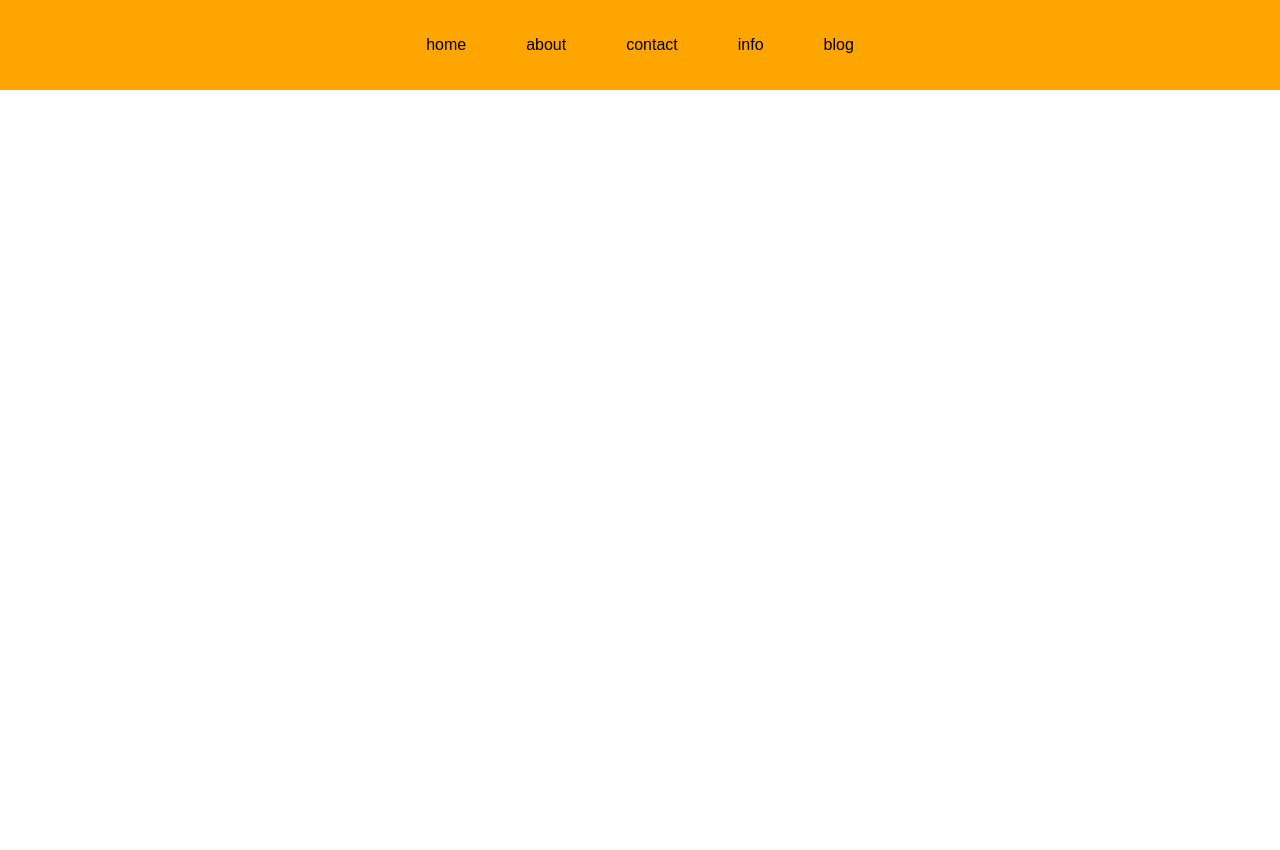
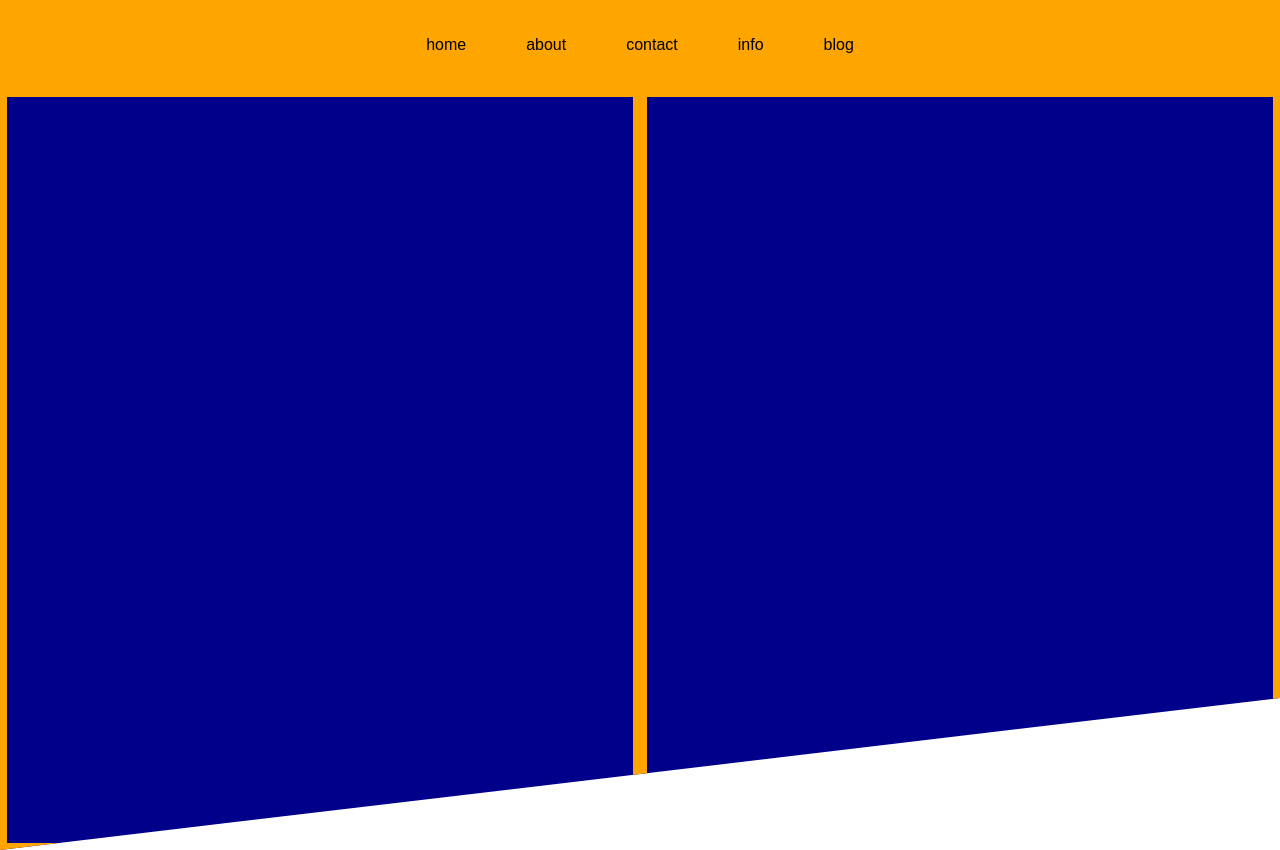
Before and after one commit to EsmailKeyhan24/sendFile, a plain HTML site: page index.html in a window 1280 px wide. Before the commit the page ends 800 px from the top, so only its background shows below. Drawn offline with Linux system fonts and the light colour scheme.

Commit message:
create about us of site

```diff
--- a/assests/css/master.css
+++ b/assests/css/master.css
@@ -21,3 +21,17 @@
         }
     }
 }
+
+
+#about_us{
+    width: 100%;
+    height: 95vh;
+    background-color: darkblue;
+    clip-path:polygon(0 0,100% 0,100% 80%,0 100%);
+    display: flex;
+    >*{
+        width: 50%;
+        height: 100%;
+        border:7px solid orange;
+    }
+}
--- a/index.html
+++ b/index.html
@@ -17,5 +17,11 @@
         <li><a href="">blog</a></li>
     </ul>
    </header>
+
+   <section id="about_us">
+    <figure></figure>
+    <article></article>
+   </section>
+
 </body>
 </html>
```
